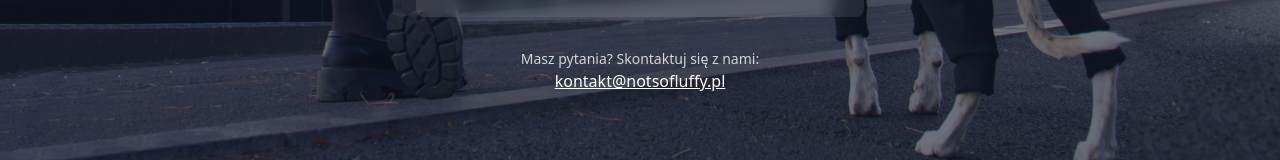
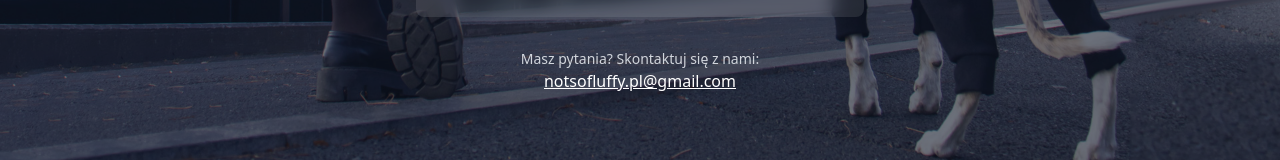
Before and after one commit to makeey/notsofluffy.pl, a Next.js app: page /coming-soon in a window 1280 px wide. Shown: the part 601-761 px from the top of the page. Built offline with nearby package versions, Linux system fonts and the light colour scheme; no server answers.

Commit message:
Fix email

```diff
--- a/app/coming-soon/page.tsx
+++ b/app/coming-soon/page.tsx
@@ -1,4 +1,4 @@
-'use client';
+"use client";
 
 export default function ComingSoonPage() {
   return (
@@ -32,8 +32,8 @@ export default function ComingSoonPage() {
         </h1>
 
         <p className="text-xl md:text-2xl text-gray-200 mb-8 max-w-2xl mx-auto">
-          Pracujemy nad czymś wyjątkowym dla Ciebie i Twojego psa.
-          Wkrótce będziemy z powrotem z nowymi produktami i funkcjami.
+          Pracujemy nad czymś wyjątkowym dla Ciebie i Twojego psa. Wkrótce
+          będziemy z powrotem z nowymi produktami i funkcjami.
         </p>
 
         {/* Additional Info */}
@@ -51,14 +51,12 @@ export default function ComingSoonPage() {
 
         {/* Contact Info */}
         <div className="mt-8 text-gray-300">
-          <p className="text-sm">
-            Masz pytania? Skontaktuj się z nami:
-          </p>
+          <p className="text-sm">Masz pytania? Skontaktuj się z nami:</p>
           <a
-            href="mailto:kontakt@notsofluffy.pl"
+            href="mailto:notsofluffy.pl@gmail.com"
             className="text-white hover:text-gray-200 transition-colors underline"
           >
-            kontakt@notsofluffy.pl
+            notsofluffy.pl@gmail.com
           </a>
         </div>
       </div>
```
